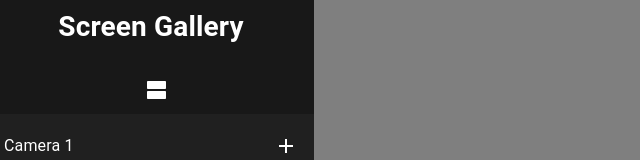
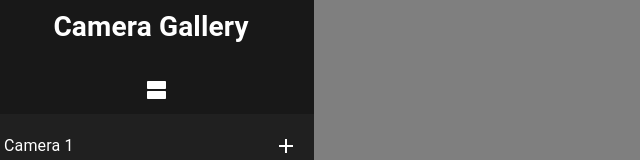
Before and after one commit to homr0/Resizable-Screens, a Next.js app: page / in a window 1280 px wide. Shown: the top 160 px of the page, without its empty margins (0-640 px from the left). Built offline with nearby package versions, Linux system fonts and the light colour scheme; what reactablejs would draw is missing.

Commit message:
updated heading

```diff
--- a/pages/index.js
+++ b/pages/index.js
@@ -119,7 +119,7 @@ const HomePage = () => {
       <Grid item xs={12} sm={3} id="gallery" className={classes.gallery}>
         <Grid container>
           <Grid item className={classes.galleryHeader}>
-            <h1>Screen Gallery</h1>
+            <h1>Camera Gallery</h1>
 
             <IconButton className={classes.icon} edge="end"
               aria-label="switch-view" onClick={() => setImageList(!imageList)}>
```
